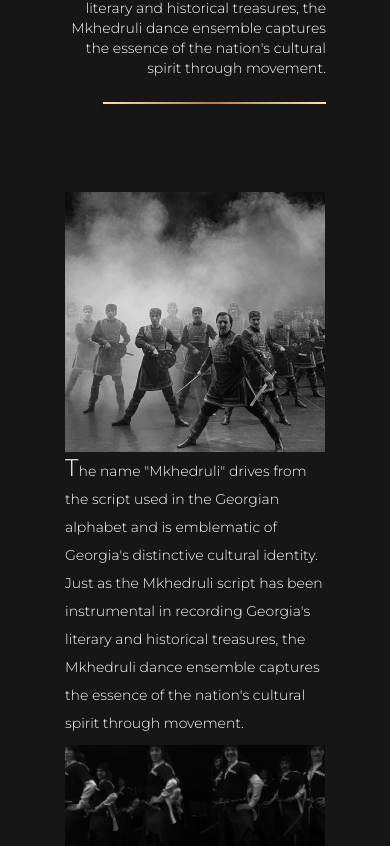
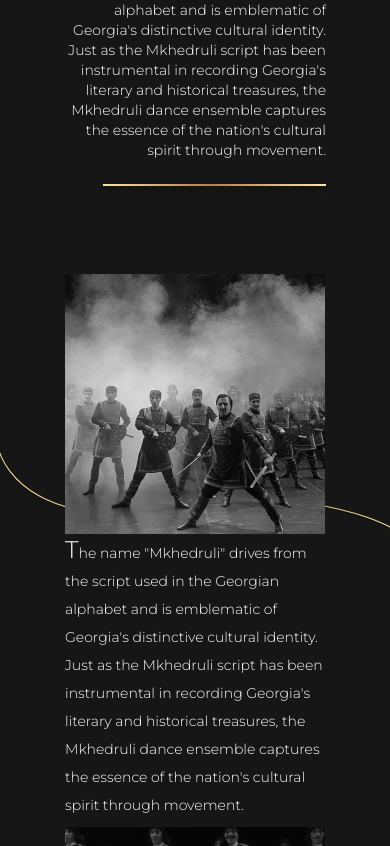
Before and after one commit to NNikusha/Mkhedruli, a Next.js app: page /TheTradition in a window 390 px wide. Shown: the part 1154-2000 px from the top of the page. Built offline with nearby package versions, Linux system fonts and the light colour scheme.

Commit message:
fix(TheTradition) :added  lines on responsive

```diff
--- a/common/components/__molecules/HistoryPageThreeMobile/HistoryPageThreeMobile.tsx
+++ b/common/components/__molecules/HistoryPageThreeMobile/HistoryPageThreeMobile.tsx
@@ -1,25 +1,24 @@
 import React from "react";
-import GoldLine3 from "../../../../public/icons/GoldLine3";
-import GoldLine2 from "../../../../public/icons/GoldLine2";
+import GoldOvalLine from "../../../../public/icons/GoldOvalLine";
 
 const HistoryPageThreeMobile = () => {
   return (
     <div className="h-fit relative bg-[#161616] bg-bottom bg-cover bg-no-repeat overflow-y-visible pb-[30px]">
-      <GoldLine3 className="absolute left-[-230px z-20 " />
-      <GoldLine2 className=" absolute top-0 right-6  z-20" />
-      <div className="w-full  h-full flex flex-col justify-center bg-opacity-60">
-        <div className="flex flex-col items-center gap-4">
-          <div className="  items-center w-[260px] text-[#FFFF] leading-7 text-sm font-light ">
-            <div className="  flex w-full h-[260px] bg-dancersPiramid bg-cover bg-no-repeat bg-bottom  grayscale "></div>{" "}
+      <GoldOvalLine className="absolute  w-full " />
+      <GoldOvalLine className=" absolute top-[500px]  w-full rotate-[-22deg]" />
+      <div className="w-full  h-full flex flex-col justify-center bg-opacity-60 z-10">
+        <div className="flex flex-col items-center gap-4 z-10">
+          <div className="  items-center w-[260px] text-[#FFFF] leading-7 text-sm font-light z-10">
+            <div className="  flex w-full h-[260px] bg-dancersPiramid bg-cover bg-no-repeat bg-bottom  grayscale z-10"></div>{" "}
             <span className="text-2xl mt-2">T</span>he name "Mkhedruli" drives
             from the script used in the Georgian alphabet and is emblematic of
             Georgia's distinctive cultural identity. Just as the Mkhedruli
             script has been instrumental in recording Georgia's literary and
             historical treasures, the Mkhedruli dance ensemble captures the
             essence of the nation's cultural spirit through movement.
-            <div className=" flex flex-1 h-[150px] bg-mkhedruliDancers bg-cover bg-no-repeat bg-bottom mt-2"></div>
-            <div className=" w-full h-[150px] bg-musicians bg-cover bg-no-repeat  bg-bottom mt-2"></div>
-            <div className="w-full h-[150px] bg-historyPhoto bg-cover bg-bottom bg-no-repeat mt-2"></div>
+            <div className=" flex flex-1 h-[150px] bg-mkhedruliDancers bg-cover bg-no-repeat bg-bottom mt-2 z-20"></div>
+            <div className=" w-full h-[150px] bg-musicians bg-cover bg-no-repeat  bg-bottom mt-2 z-20"></div>
+            <div className="w-full h-[150px] bg-historyPhoto bg-cover bg-bottom bg-no-repeat mt-2 z-20"></div>
           </div>
         </div>
       </div>
--- a/common/components/__molecules/HistoryPageTwoMobile/HistoryPageTwoMobile.tsx
+++ b/common/components/__molecules/HistoryPageTwoMobile/HistoryPageTwoMobile.tsx
@@ -5,8 +5,8 @@ import GrapeOrnament from "../../../../public/icons/GrapeOrnament";
 const HistoryPageTwoMobile = () => {
   return (
     <div className=" bg-[#161616] bg-bottom bg-cover bg-no-repeat py-6">
-      <div className="w-full h-full flex  relative flex-col justify-center ">
-        <GrapeOrnament className="w-full h-[100px] text-red" />
+      <div className="w-full h-full flex  relative flex-col justify-center bg-[#161616] ">
+        <GrapeOrnament className=" w-full" />
         <div className="flex flex-col  text-white justify-center  w-[100%] p-16 gap-6 items-end">
           <div className="text-sm text-end font-light">
             The name "Mkhedruli" drives from the script used in the Georgian
```
